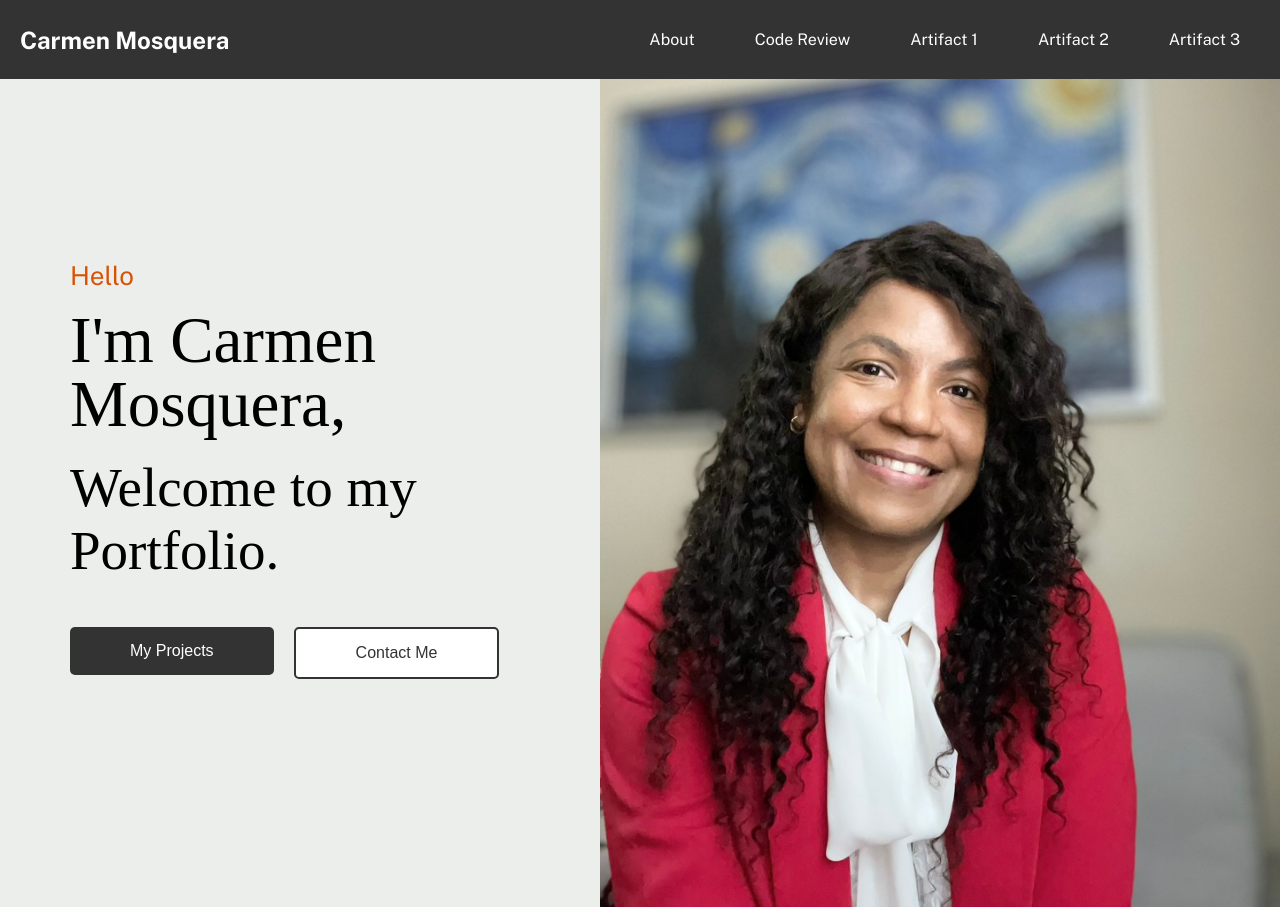
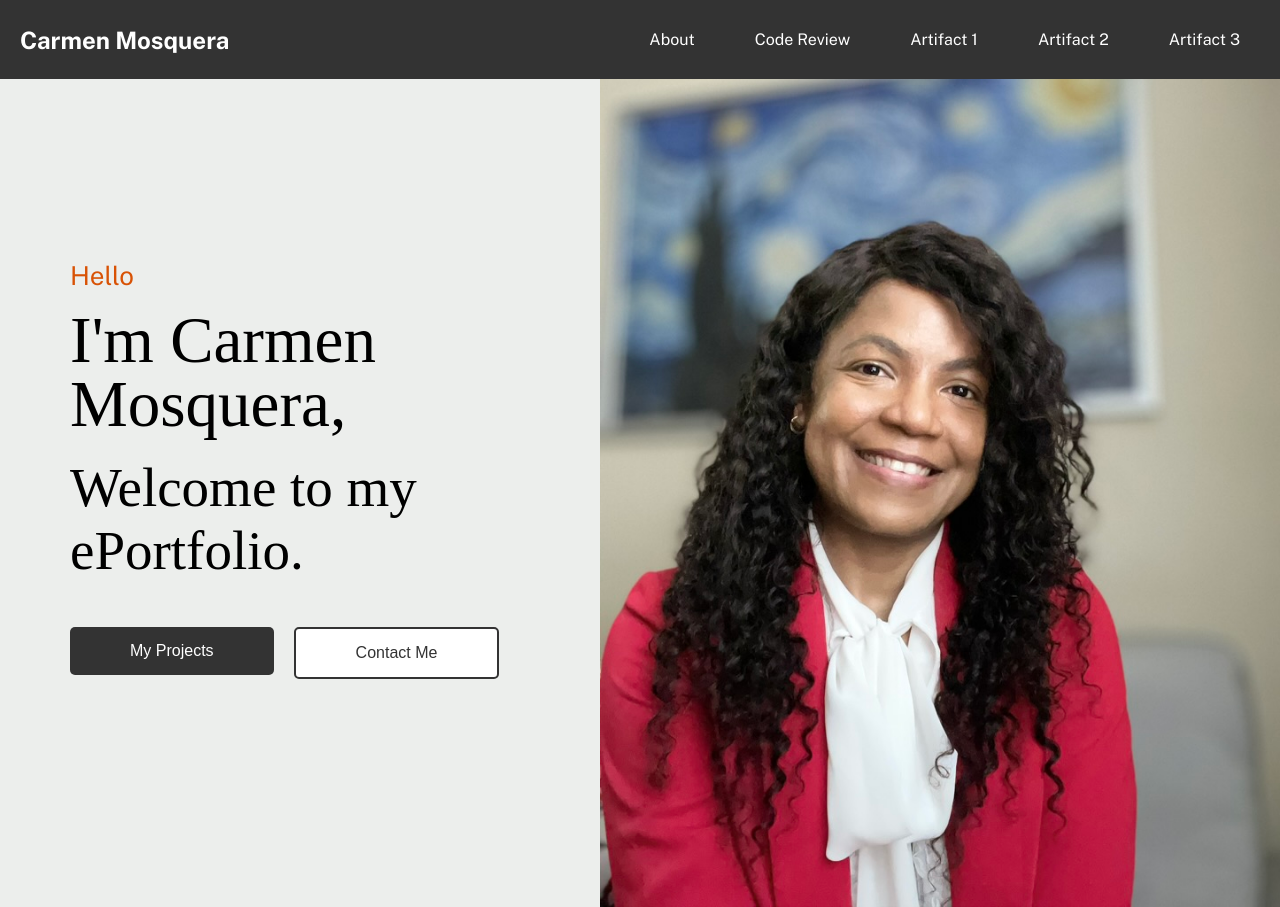
Before and after one commit to CaMosq/CaMosq.github.io, a plain HTML site: page index.html in a window 1280 px wide. Shown: the top 907 px of the page. Drawn offline with nearby package versions, Linux system fonts and the light colour scheme; a web font is replaced by a local one.

Commit message:
Update index.html

```diff
--- a/index.html
+++ b/index.html
@@ -30,7 +30,7 @@
 <header id="home" class="header">
     <div class="header-left">
         <h1><span class="title-span"> Hello <br> </span> I'm Carmen Mosquera,</h1>
-        <h2>Welcome to my Portfolio.</h2>
+        <h2>Welcome to my ePortfolio.</h2>
         <div class="header-buttons">
             <a href="#artifact-one">
                 <button class="btn primary"> My Projects</button>
```
